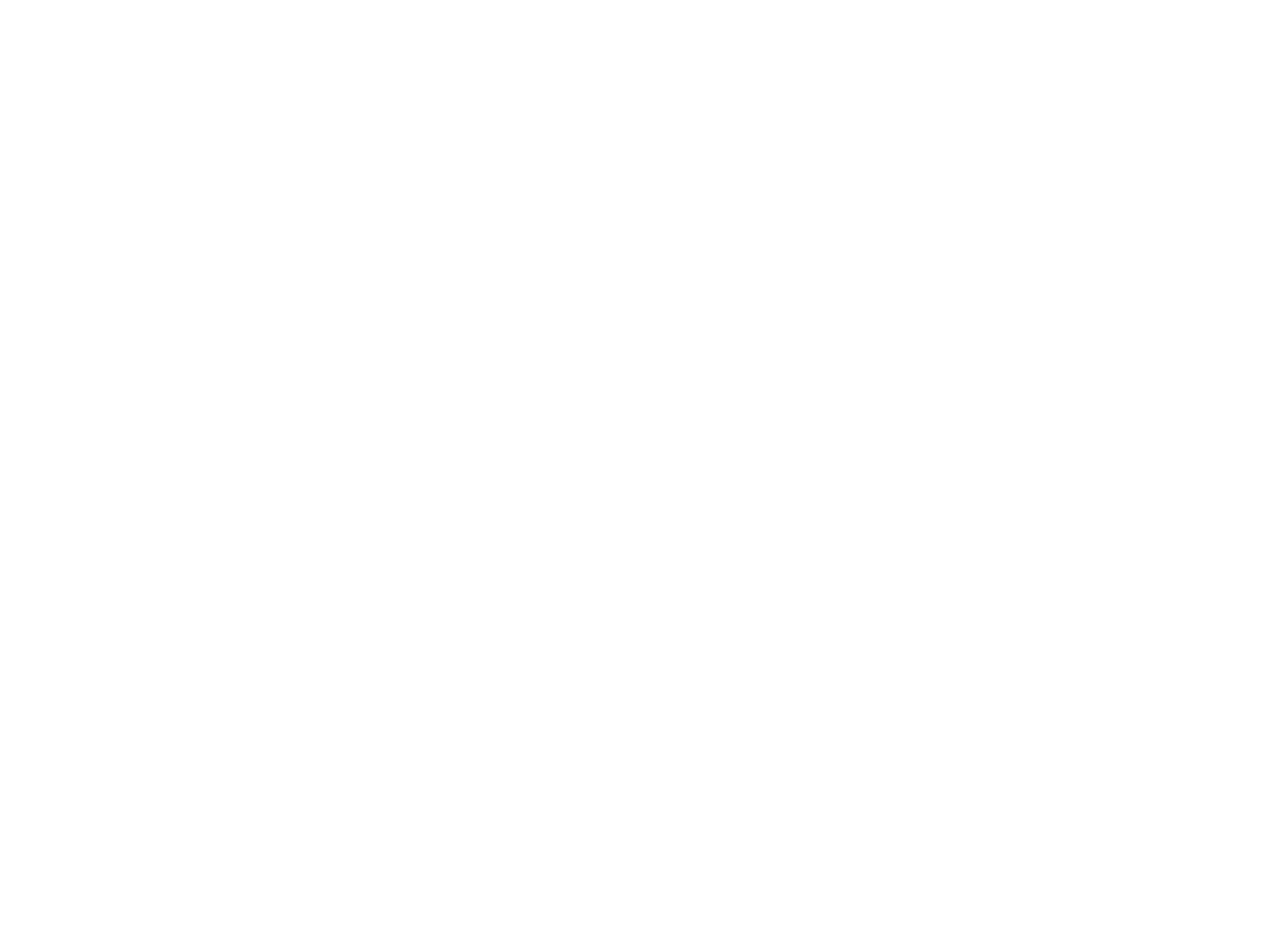
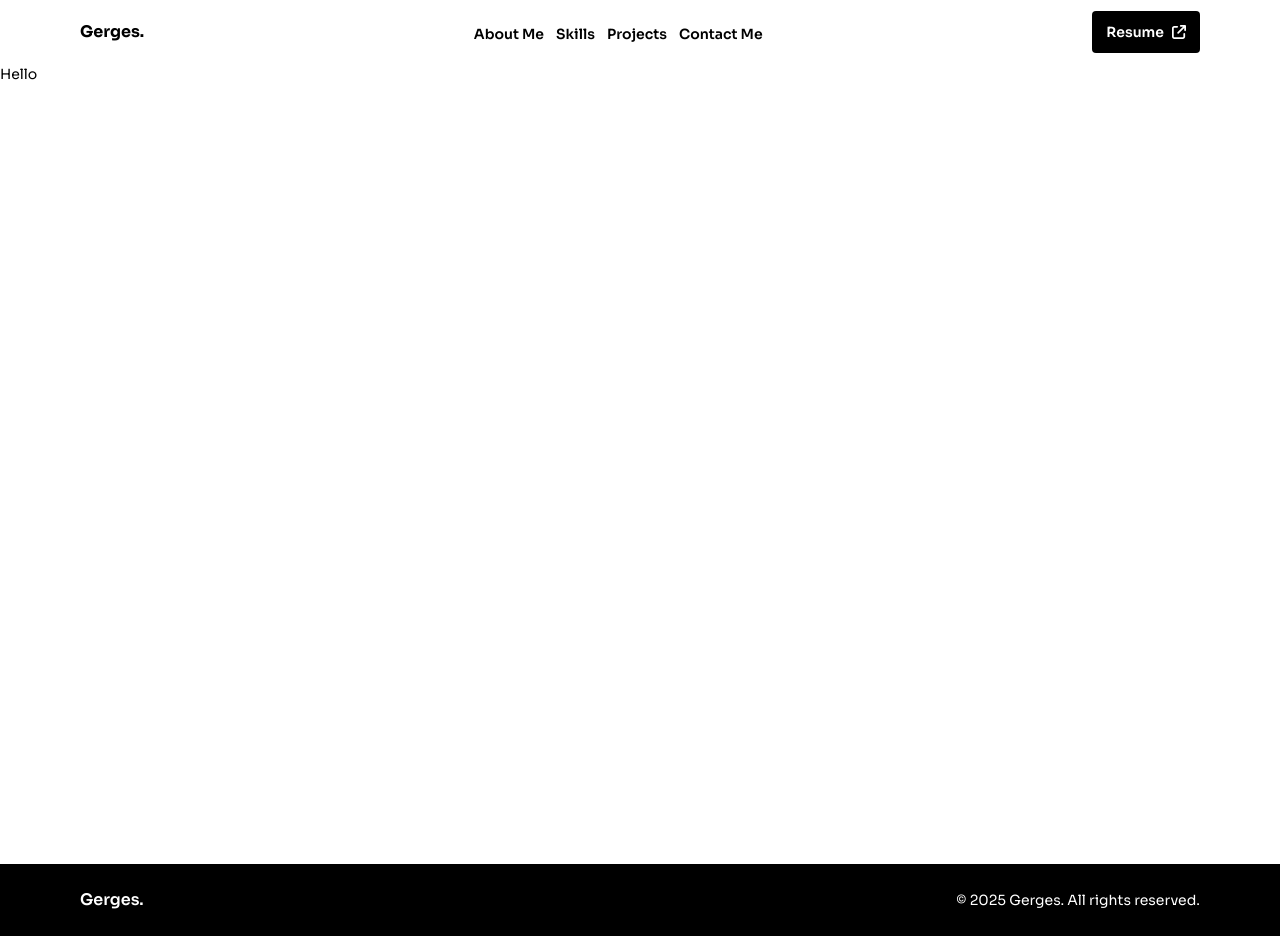
Before and after one commit to Gerges-GN/My-Personal-Portfolio, a React (Vite) app: page / in a window 1280 px wide. Before the commit the page ends 800 px from the top, so only its background shows below. Built offline with nearby package versions, Linux system fonts and the light colour scheme.

Commit message:
Navbar and footer

```diff
--- a/package.json
+++ b/package.json
@@ -10,6 +10,10 @@
     "preview": "vite preview"
   },
   "dependencies": {
+    "@fortawesome/fontawesome-svg-core": "^6.7.2",
+    "@fortawesome/free-brands-svg-icons": "^6.7.2",
+    "@fortawesome/free-solid-svg-icons": "^6.7.2",
+    "@fortawesome/react-fontawesome": "^0.2.2",
     "@tailwindcss/vite": "^4.1.10",
     "react": "^19.1.0",
     "react-dom": "^19.1.0",
--- a/src/App.jsx
+++ b/src/App.jsx
@@ -1,9 +1,11 @@
+import HomePage from "./pages/HomePage"
+
 function App() {
 
   return (
-    <div>
-
-    </div>
+    <>
+      <HomePage/>
+    </>
   )
 }
 
--- /dev/null
+++ b/src/components/layout/Footer.jsx
@@ -0,0 +1,13 @@
+function Footer() {
+  return (
+    <footer>
+      <nav className="px-20 py-6 flex justify-between items-center leading-6 bg-black text-white *:hover:text-neutral-300 *:transition">
+        <h3 className="text-base font-semibold  ">Gerges.</h3>
+
+        <h4>© 2025 Gerges. All rights reserved.</h4>
+      </nav>
+    </footer>
+  );
+}
+
+export default Footer;
--- /dev/null
+++ b/src/components/layout/Layout.jsx
@@ -0,0 +1,14 @@
+import Navbar from "./Navbar";
+import Footer from "./Footer";
+
+function Layout({ children }) {
+  return (
+    <div className="max-w-screen-xl mx-auto">
+      <Navbar />
+      <div className="min-h-screen">{children}</div>
+      <Footer />
+    </div>
+  );
+}
+
+export default Layout;
--- /dev/null
+++ b/src/components/layout/Navbar.jsx
@@ -0,0 +1,37 @@
+import { faArrowUpRightFromSquare } from "@fortawesome/free-solid-svg-icons";
+import { Button } from "../ui/Button";
+import { FontAwesomeIcon } from "@fortawesome/react-fontawesome";
+
+function Navbar() {
+  return (
+    <nav className="px-20 py-5 flex justify-between items-center font-semibold leading-6 bg-neut ral-100 ">
+      <div>
+        <h3 className="text-base font-bold hover:text-neutral-700 duration-200">
+          Gerges.
+        </h3>
+      </div>
+      <ul className="flex gap-3 h-[21px] *:border-transparent *:border-b-2 *:hover:border-neutral-700 *:hover:text-neutral-700 *:duration-200">
+        <li>
+          <a href="#about">About Me</a>
+        </li>
+        <li>
+          <a href="#skills"> Skills</a>
+        </li>
+        <li>
+          <a href="#projects"> Projects</a>
+        </li>
+        <li>
+          <a href="#contact"> Contact Me</a>
+        </li>
+      </ul>
+      <div>
+        <Button url="https://drive.google.com/file/d/1vunOLBrPfvNWVdA3nZAX4t5mEr-VXtEp/view?usp=drivesdk">
+          Resume
+          <FontAwesomeIcon icon={faArrowUpRightFromSquare} className="pl-2" />
+        </Button>
+      </div>
+    </nav>
+  );
+}
+
+export default Navbar;
--- /dev/null
+++ b/src/components/ui/Button.jsx
@@ -0,0 +1,12 @@
+export const Button = ({ url, children }) => {
+  return (
+    <a
+      href={url}
+      target="_blank"
+      rel="noopener noreferrer"
+      className="bg-black text-white px-3.5 py-3 rounded hover:bg-neutral-700 focus:bg-white focus:text-black focus:outline-2 outline-black transition"
+    >
+      {children}
+    </a>
+  );
+};
--- a/src/index.css
+++ b/src/index.css
@@ -1 +1,11 @@
+@import url("https://fonts.googleapis.com/css2?family=Sora:wght@100..800&display=swap");
 @import "tailwindcss";
+
+body {
+  font-family: "Sora", sans-serif;
+  font-optical-sizing: auto;
+  font-style: normal;
+  font-size: 14px;
+
+  cursor: default;
+}
--- a/src/pages/HomePage.jsx
+++ b/src/pages/HomePage.jsx
@@ -0,0 +1,11 @@
+import Layout from "../components/layout/Layout";
+
+function HomePage() {
+  return (
+    <Layout>
+      <div>Hello</div>
+    </Layout>
+  );
+}
+
+export default HomePage;
```
Also changed, not shown: 1 other file (tests, documents, lock files or other folders).
